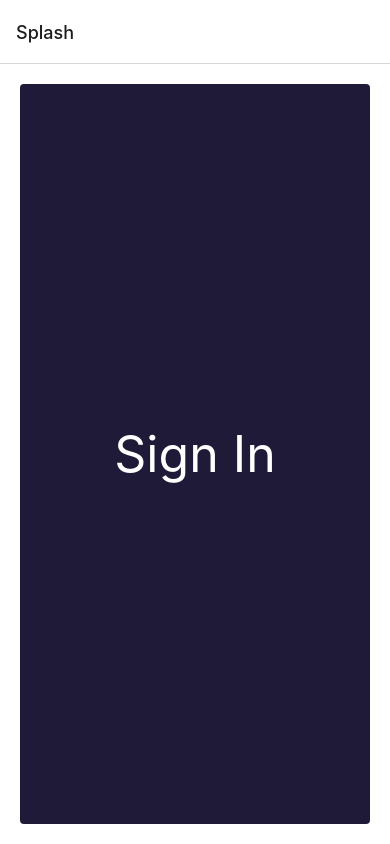
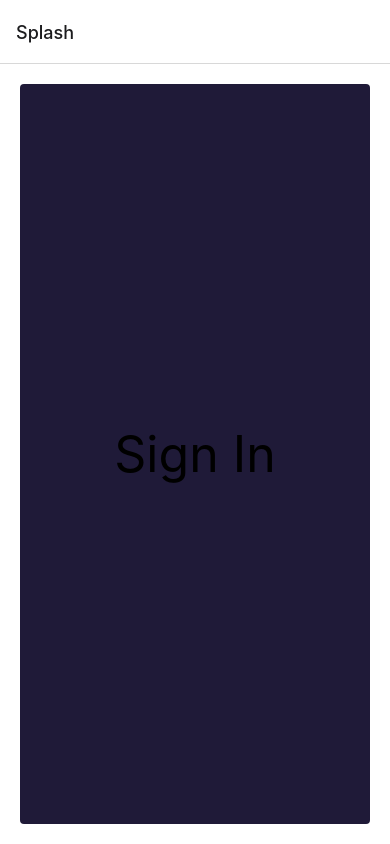
Before and after one commit to SS12-2024/SS12-2024, a React Native app: screen /Splash in a window 390 px wide. Built offline with nearby package versions, Linux system fonts and the light colour scheme.

Commit message:
made some changes

```diff
--- a/screens/SplashScreen.jsx
+++ b/screens/SplashScreen.jsx
@@ -17,7 +17,7 @@ const SplashScreen = ({ navigation }) => {
                 title="Sign In"
                 onPress={() => navigation.navigate('SignIn')}
                 buttonStyle={styles.button}
-                textStyle={{ color: 'white', fontSize: 50 }}
+                textStyle={{ color: 'black', fontSize: 50 }}
                 accessibilityLabel="Start a new game"
             />
         </View>
```
